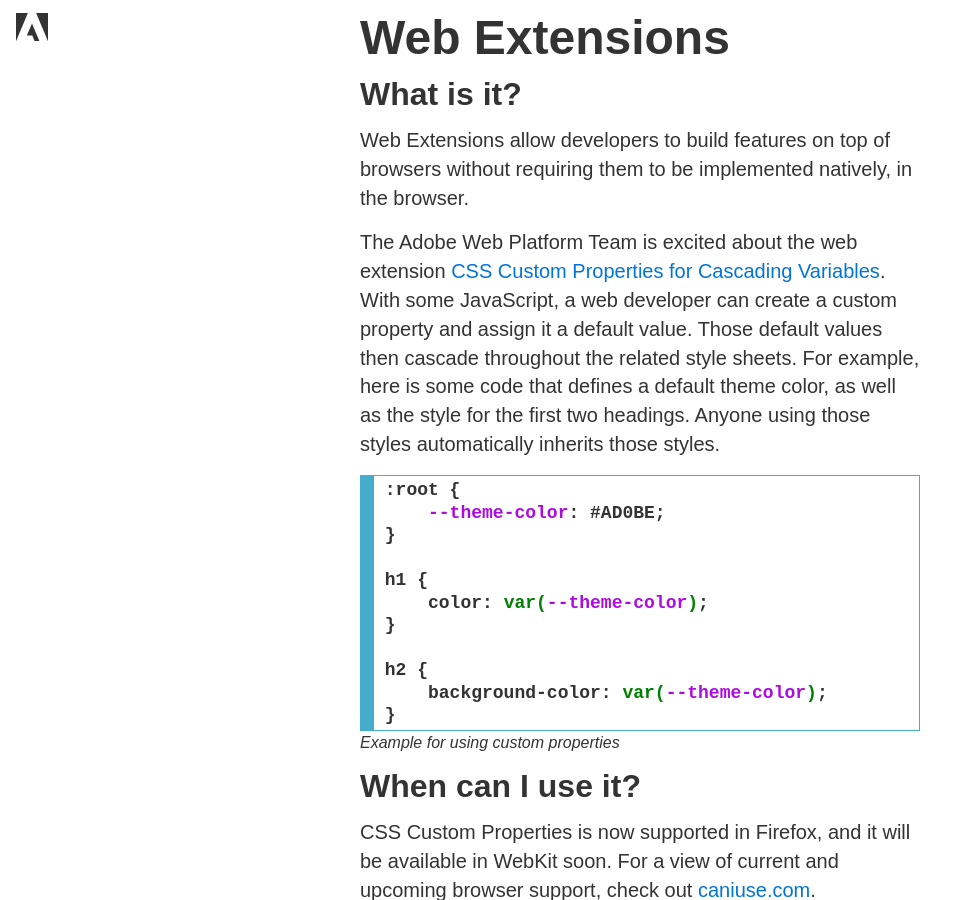
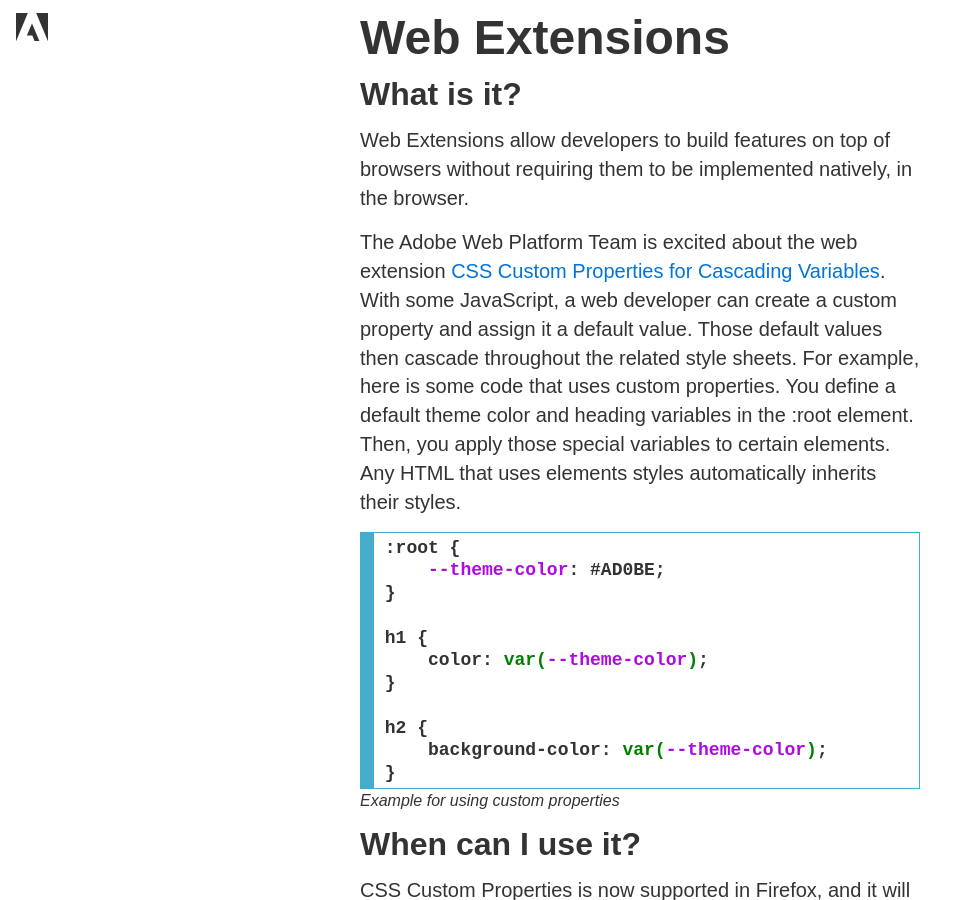
Before and after one commit to adobe-webplatform/adobe-webplatform.github.io, a Jekyll site: the page built from _posts/2014-08-28-web-extensions.md, in a window 1280 px wide and 900 px high, scrolled down 584 px. Shown: the whole window, without its empty margins (0-967 px from the left). Built offline with Jekyll 4.4.1, drawn with Linux system fonts in a browser that asks for light colours; nearby versions of some CDN libraries.

Commit message:
Update the description of the example based on Julee's comments.

```diff
--- a/_posts/2014-08-28-web-extensions.md
+++ b/_posts/2014-08-28-web-extensions.md
@@ -14,7 +14,7 @@ permalink: web-extensions
 
 Web Extensions allow developers to build features on top of browsers  without requiring them to be implemented  natively, in the browser.
 
-The Adobe Web Platform Team is excited about the web extension [CSS Custom Properties for Cascading Variables](http://dev.w3.org/csswg/css-variables/){:target="_blank"}. With some JavaScript, a web developer can create a custom property and assign it a default value. Those default values then cascade throughout the related style sheets. For example, here is some code that defines a default theme color, as well as the style for the first two headings. Anyone using those styles automatically inherits those styles.
+The Adobe Web Platform Team is excited about the web extension [CSS Custom Properties for Cascading Variables](http://dev.w3.org/csswg/css-variables/){:target="_blank"}. With some JavaScript, a web developer can create a custom property and assign it a default value. Those default values then cascade throughout the related style sheets. For example, here is some code that uses custom properties. You define a default theme color and heading variables in the :root element. Then, you apply those special variables to certain elements. Any HTML that uses elements styles automatically inherits their styles.
 
 <div style="border: solid rgb(69, 172, 203); font-size: 18px; font-weight: bold; border-width: .1em .1em .1em .8em; padding: .2em .6em;">
 <pre style="margin: 0; line-height: 125%">
```
